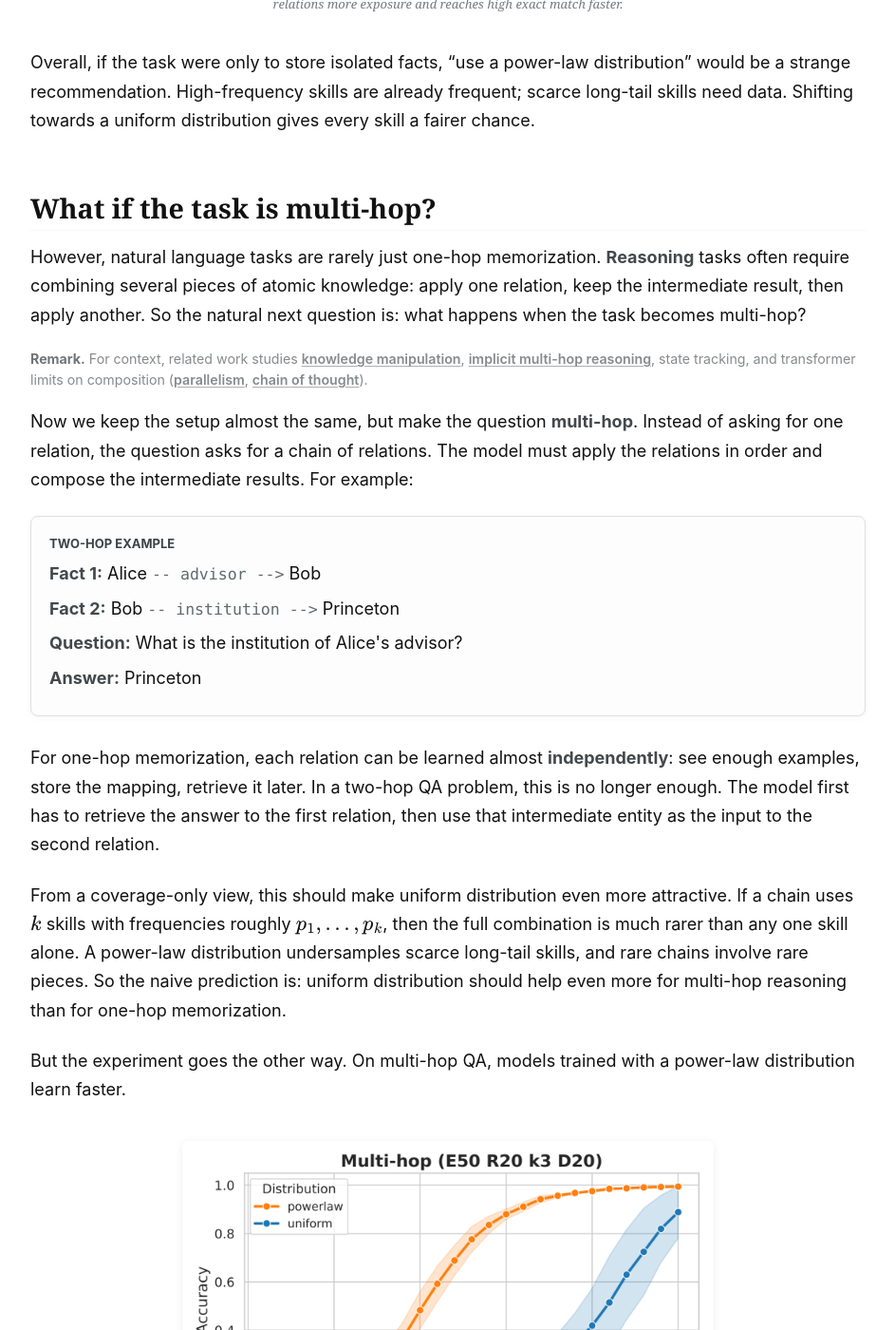
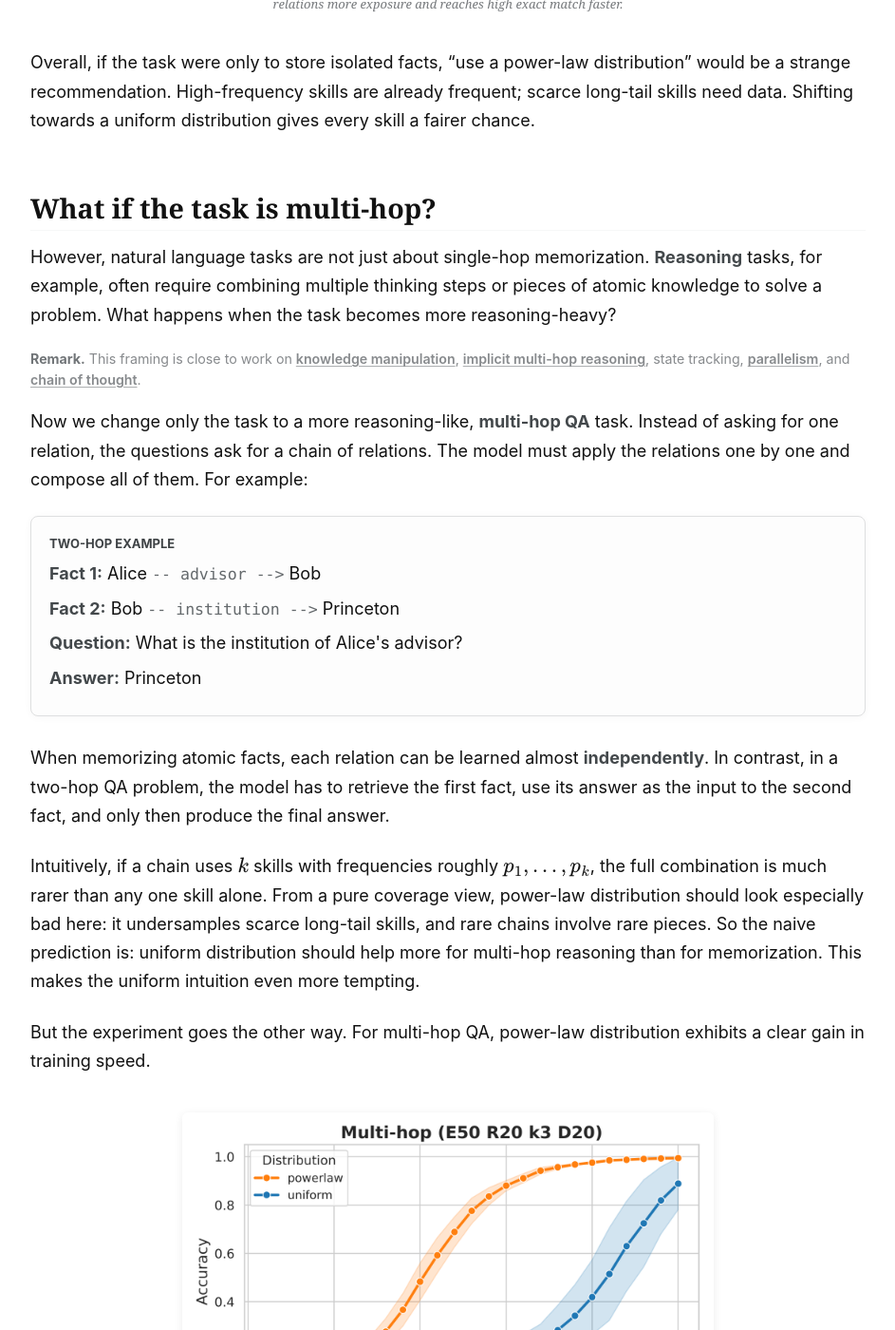
Before and after one commit to zixuan-wang-dlt/zixuan-wang-dlt.github.io, a Jekyll site: the page built from _posts/2026-06-23-power-law-compositional-reasoning.md, in a window 1280 px wide and 1400 px high, scrolled down 3252 px. Shown: the whole window at 95% size, without its empty margins (168-1111 px from the left). Built offline with Jekyll 4.4.1, drawn with Linux system fonts in a browser that asks for light colours; some web fonts are replaced; formulas are drawn with MathJax 3; comment, search, counter and statistics services are not loaded; some of the changed text lies outside the part shown.

```diff
--- a/_posts/2026-06-23-power-law-compositional-reasoning.md
+++ b/_posts/2026-06-23-power-law-compositional-reasoning.md
@@ -88,11 +88,11 @@
 
 ## What if the task is multi-hop?
 
-However, natural language tasks are rarely just one-hop memorization. <strong>Reasoning</strong> tasks often require combining several pieces of atomic knowledge: apply one relation, keep the intermediate result, then apply another. So the natural next question is: what happens when the task becomes multi-hop?
+However, natural language tasks are not just about single-hop memorization. <strong>Reasoning</strong> tasks, for example, often require combining multiple thinking steps or pieces of atomic knowledge to solve a problem. What happens when the task becomes more reasoning-heavy?
 
-<p class="powerlaw-remark"><strong>Remark.</strong> For context, related work studies <a href="https://arxiv.org/abs/2309.14402">knowledge manipulation</a>, <a href="https://arxiv.org/abs/2505.17923">implicit multi-hop reasoning</a>, state tracking, and transformer limits on composition (<a href="https://direct.mit.edu/tacl/article/doi/10.1162/tacl_a_00562/116410/The-Parallelism-Tradeoff-Limitations-of-Log">parallelism</a>, <a href="https://arxiv.org/abs/2310.07923">chain of thought</a>).</p>
+<p class="powerlaw-remark"><strong>Remark.</strong> This framing is close to work on <a href="https://arxiv.org/abs/2309.14402">knowledge manipulation</a>, <a href="https://arxiv.org/abs/2505.17923">implicit multi-hop reasoning</a>, state tracking, <a href="https://direct.mit.edu/tacl/article/doi/10.1162/tacl_a_00562/116410/The-Parallelism-Tradeoff-Limitations-of-Log">parallelism</a>, and <a href="https://arxiv.org/abs/2310.07923">chain of thought</a>.</p>
 
-Now we keep the setup almost the same, but make the question <strong>multi-hop</strong>. Instead of asking for one relation, the question asks for a chain of relations. The model must apply the relations in order and compose the intermediate results. For example:
+Now we change only the task to a more reasoning-like, <strong>multi-hop QA</strong> task. Instead of asking for one relation, the questions ask for a chain of relations. The model must apply the relations one by one and compose all of them. For example:
 
 <div class="powerlaw-example">
   <div class="powerlaw-example__title">Two-hop example</div>
@@ -104,18 +104,18 @@
   </div>
 </div>
 
-For one-hop memorization, each relation can be learned almost <strong>independently</strong>: see enough examples, store the mapping, retrieve it later. In a two-hop QA problem, this is no longer enough. The model first has to retrieve the answer to the first relation, then use that intermediate entity as the input to the second relation.
+When memorizing atomic facts, each relation can be learned almost <strong>independently</strong>. In contrast, in a two-hop QA problem, the model has to retrieve the first fact, use its answer as the input to the second fact, and only then produce the final answer.
 
-From a coverage-only view, this should make uniform distribution even more attractive. If a chain uses $k$ skills with frequencies roughly $p_1,\ldots,p_k$, then the full combination is much rarer than any one skill alone. A power-law distribution undersamples scarce long-tail skills, and rare chains involve rare pieces. So the naive prediction is: uniform distribution should help even more for multi-hop reasoning than for one-hop memorization.
+Intuitively, if a chain uses $k$ skills with frequencies roughly $p_1,\ldots,p_k$, the full combination is much rarer than any one skill alone. From a pure coverage view, power-law distribution should look especially bad here: it undersamples scarce long-tail skills, and rare chains involve rare pieces. So the naive prediction is: uniform distribution should help more for multi-hop reasoning than for memorization. This makes the uniform intuition even more tempting.
 
-But the experiment goes the other way. On multi-hop QA, models trained with a power-law distribution learn faster.
+But the experiment goes the other way. For multi-hop QA, power-law distribution exhibits a clear gain in training speed.
 
 <figure class="powerlaw-figure powerlaw-figure--compact">
   <img src="/images/blog/power-law/multi-hop-qa-accuracy.png" alt="Power-law distribution learns the multi-hop QA task earlier than uniform distribution">
   <figcaption>Figure 4: The one-hop result says uniform distribution helps coverage. The multi-hop result says coverage is not enough for compositional reasoning tasks.</figcaption>
 </figure>
 
-This is the central question of our paper: **what changes when a model has to compose skills rather than recall them one at a time? Why can a power-law distribution help models learn compositional reasoning after it hurts one-hop memorization?**
+This raises our research question: **what changes when a model has to compose skills rather than recall them one at a time? Why does a power-law distribution help language models learn reasoning?**
 
 ## A minimalist model of skill composition
 
```
